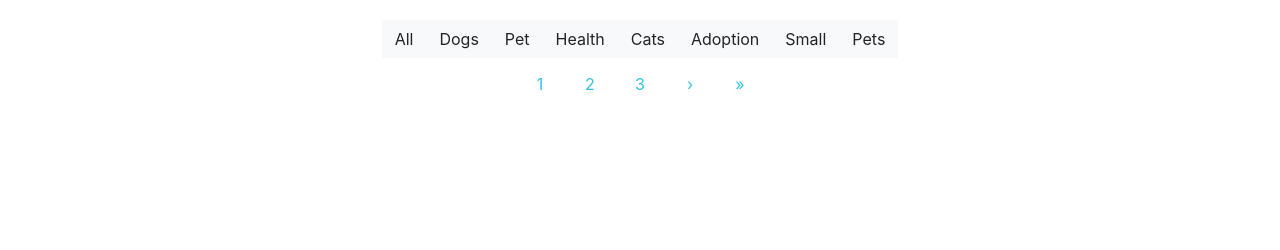
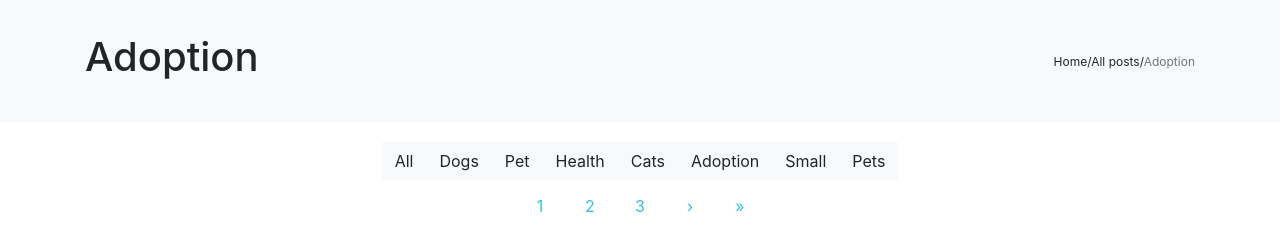
Before and after one commit to kodemia/desafio1_equipoTrikis, a plain HTML site: page index.html in a window 1280 px wide. Drawn offline with Linux system fonts and the light colour scheme.

Commit message:
Breadcrubms and header

```diff
--- a/css/main.css
+++ b/css/main.css
@@ -1,3 +1,10 @@
+.title{
+		padding: 33px 10px;
+}
+.title .breadcrumbs {
+	padding-top: 20px;
+	font-size: 12px;
+}
 #filters {
     margin-top: 20px;
 }
@@ -40,3 +47,7 @@
 	color: white;
 	box-shadow: none!important;
 }
+.btn-light:hover {
+	background-color: #f8f9fa;
+	border-color: #f8f9fa;
+}
--- a/index.html
+++ b/index.html
@@ -25,7 +25,14 @@
 	<!--breadcrumbs, title, filtros, fotos, paginacion-->
 	<main>
 		<!--Inicio Filtro Agus-->
-
+		<div class="title bg-light">
+			<div class="container">
+				<div class="row">
+					<div class="col-6"><h1>Adoption</h1></div>
+					<div class="col-6 text-right breadcrumbs">Home/All posts/<span class="text-muted">Adoption</span></div>
+				</div>
+			</div>
+		</div>
 		<div id="filters" class="container">
 			<div class="d-flex justify-content-center">
 				<a class="btn btn-light rounded-0" href="#" role="button"><span class="badge">2</span>All</a>
```
